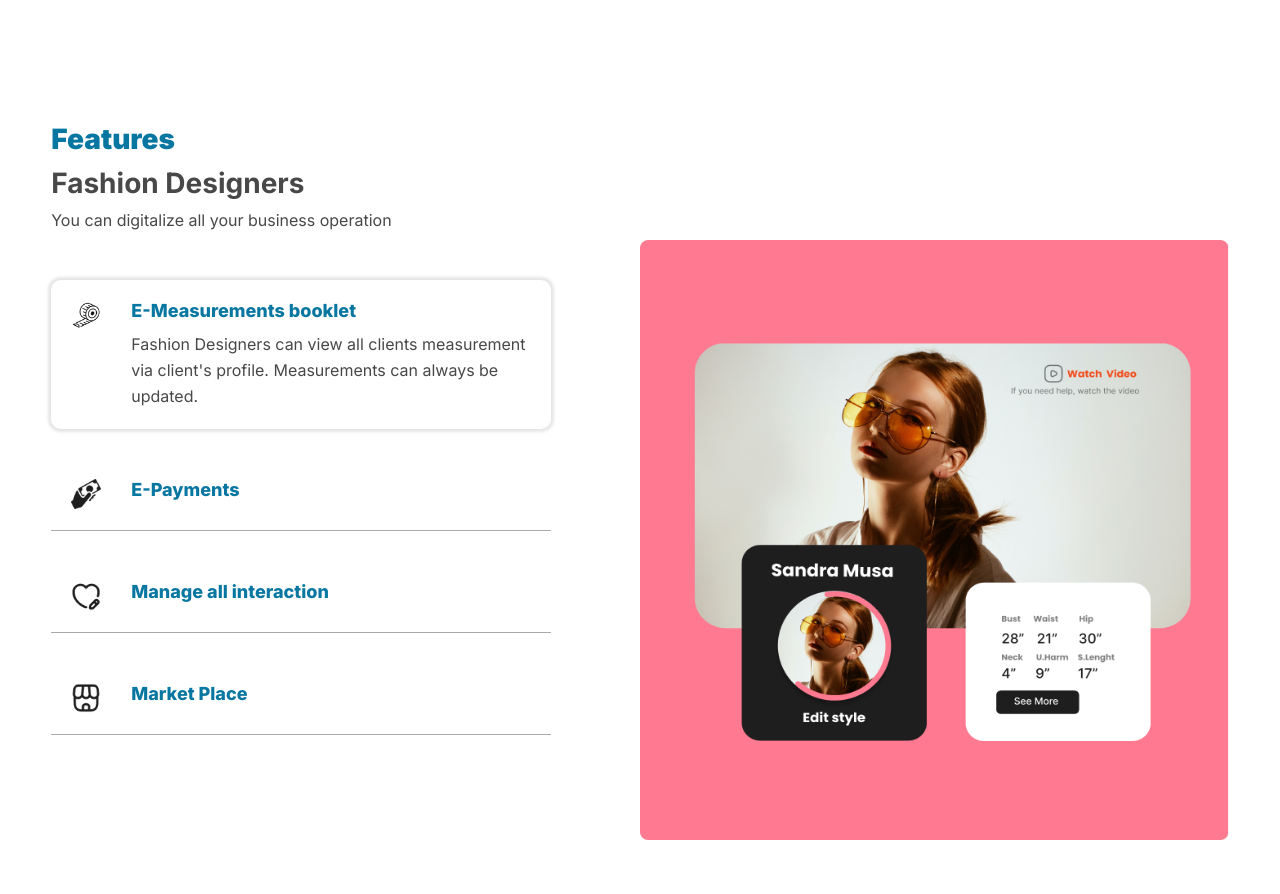
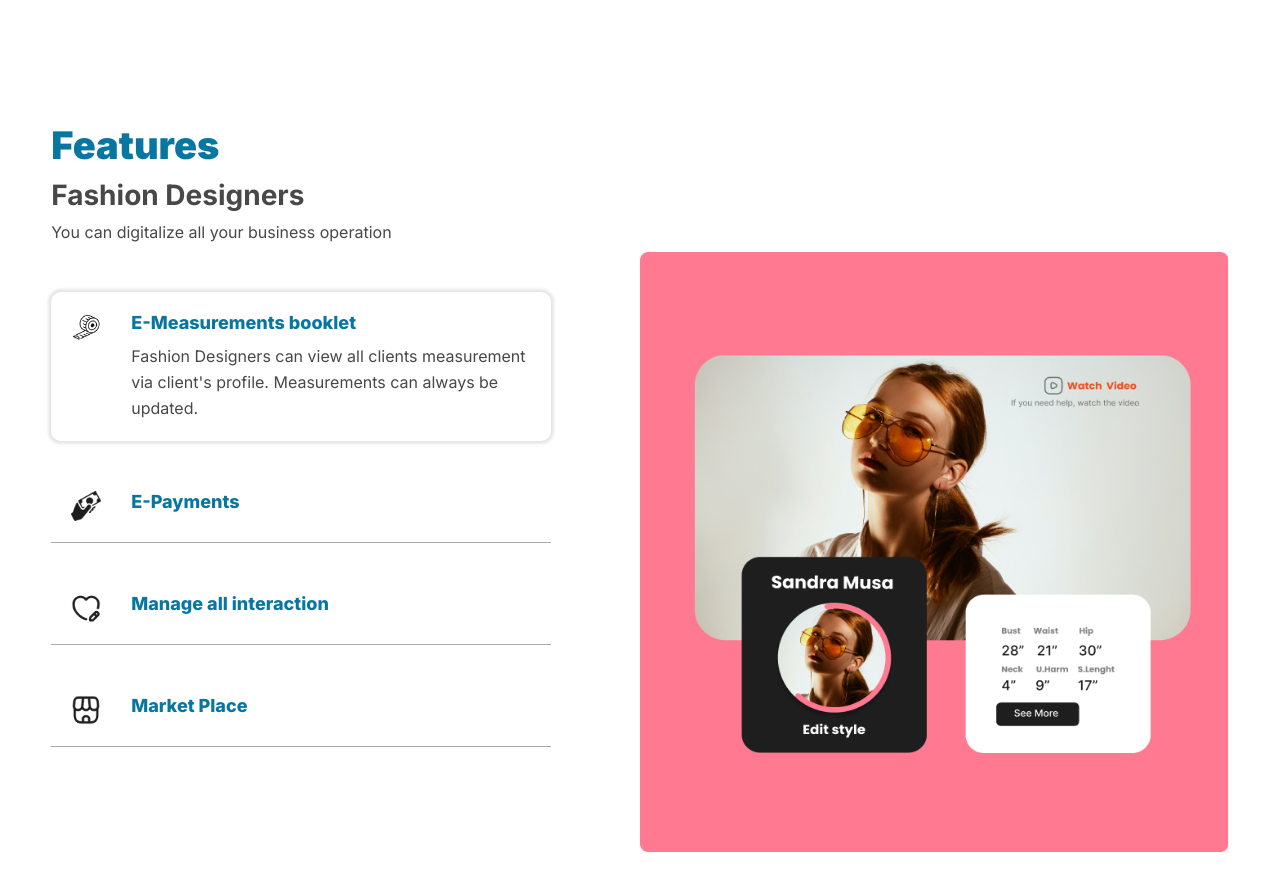
Before and after one commit to kiisi/cleanhub, a React (Create React App) app: page / in a window 1280 px wide. Shown: the part 2020-2914 px from the top of the page. Built offline with nearby package versions, Linux system fonts and the light colour scheme.

Commit message:
Update Features.css

```diff
--- a/src/components/Main/Features/Features.css
+++ b/src/components/Main/Features/Features.css
@@ -14,7 +14,7 @@
     padding-bottom: 1rem;
 }
 .features-header-main h1{
-    font-size:2.8rem;
+    font-size:3.8rem;
     color:var(--blue);
     font-weight:900;
 }
```
